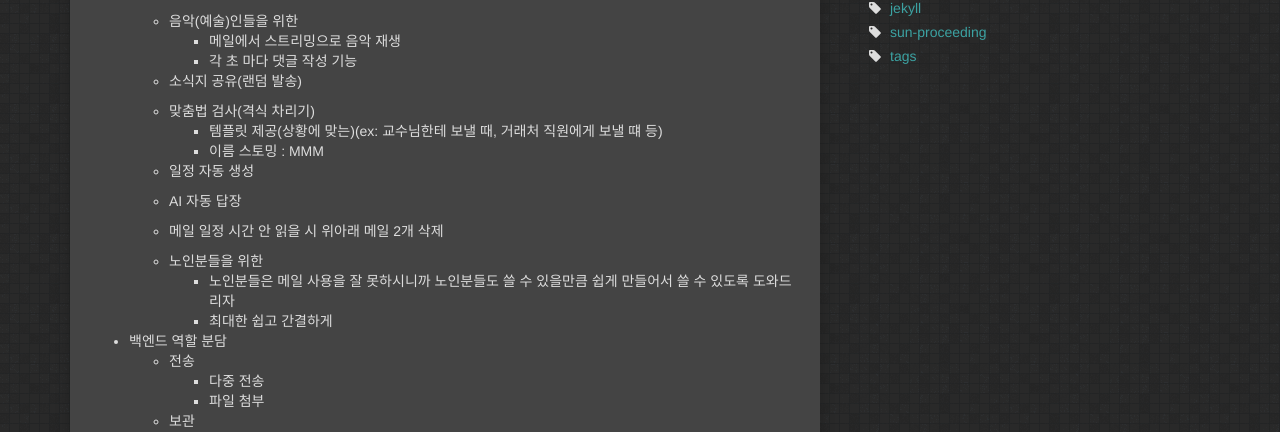
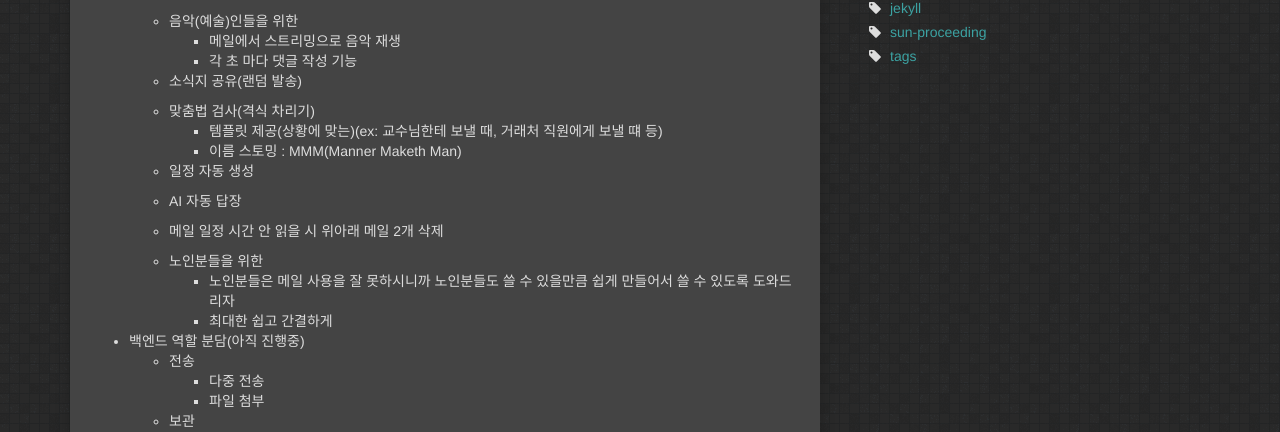
Before and after one commit to LeeDeokho/LeeDeokHo.github.io, a Jekyll site: the page built from _posts/2017-01-10-proceeding.md, in a window 1280 px wide and 1247 px high. Shown: the part 437-869 px from the top of the window. Built offline with Jekyll 4.4.1, drawn with Linux system fonts in a browser that asks for light colours.

Commit message:
Add mmm's meaning at first blog(01-10-proceeding)

```diff
--- a/_posts/2017-01-10-proceeding.md
+++ b/_posts/2017-01-10-proceeding.md
@@ -25,7 +25,7 @@ tags:
 
 	* 맞춤법 검사(격식 차리기)
 		* 템플릿 제공(상황에 맞는)(ex: 교수님한테 보낼 때, 거래처 직원에게 보낼 떄 등)
-		* 이름 스토밍 : MMM
+		* 이름 스토밍 : MMM(Manner Maketh Man)
 
 	* 일정 자동 생성
 
@@ -37,7 +37,7 @@ tags:
 		* 노인분들은 메일 사용을 잘 못하시니까 노인분들도 쓸 수 있을만큼 쉽게 만들어서 쓸 수 있도록 도와드리자
 		* 최대한 쉽고 간결하게
 
-* 백엔드 역할 분담
+* 백엔드 역할 분담(아직 진행중)
 	* 전송
 		* 다중 전송
 		* 파일 첨부
```
